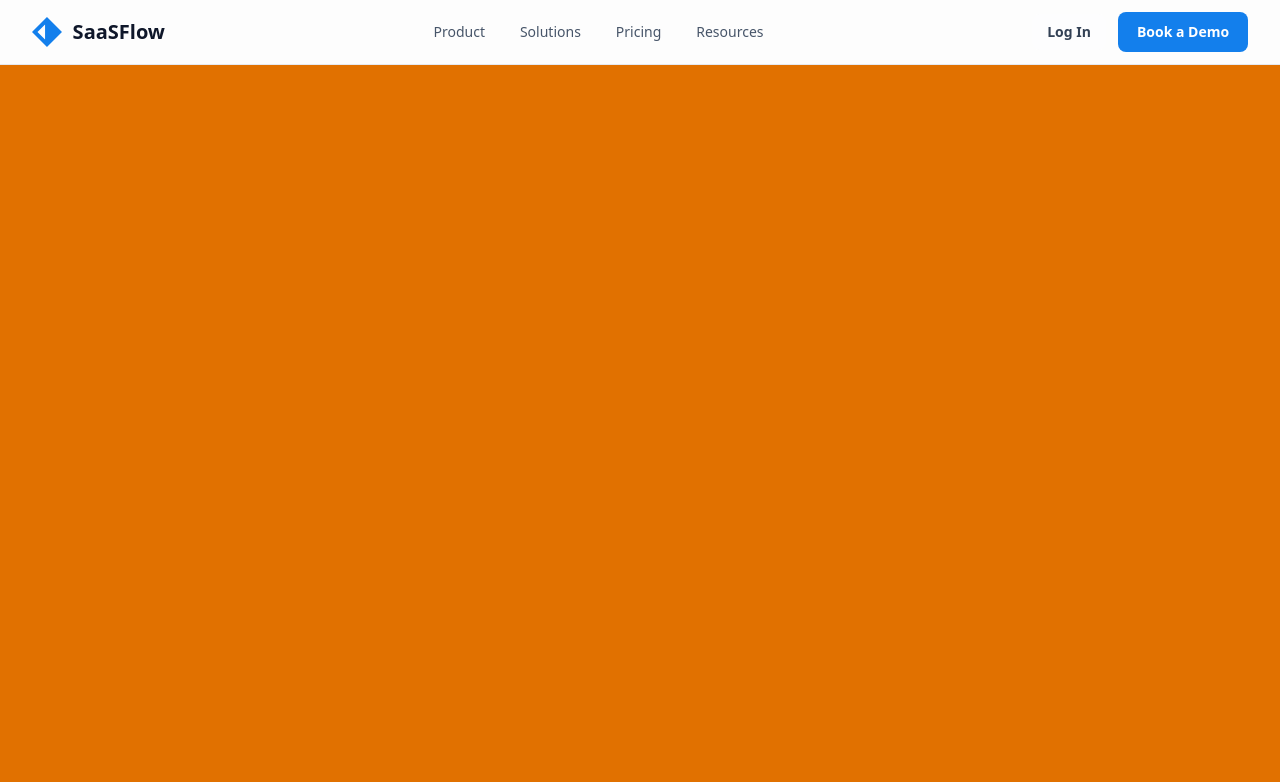
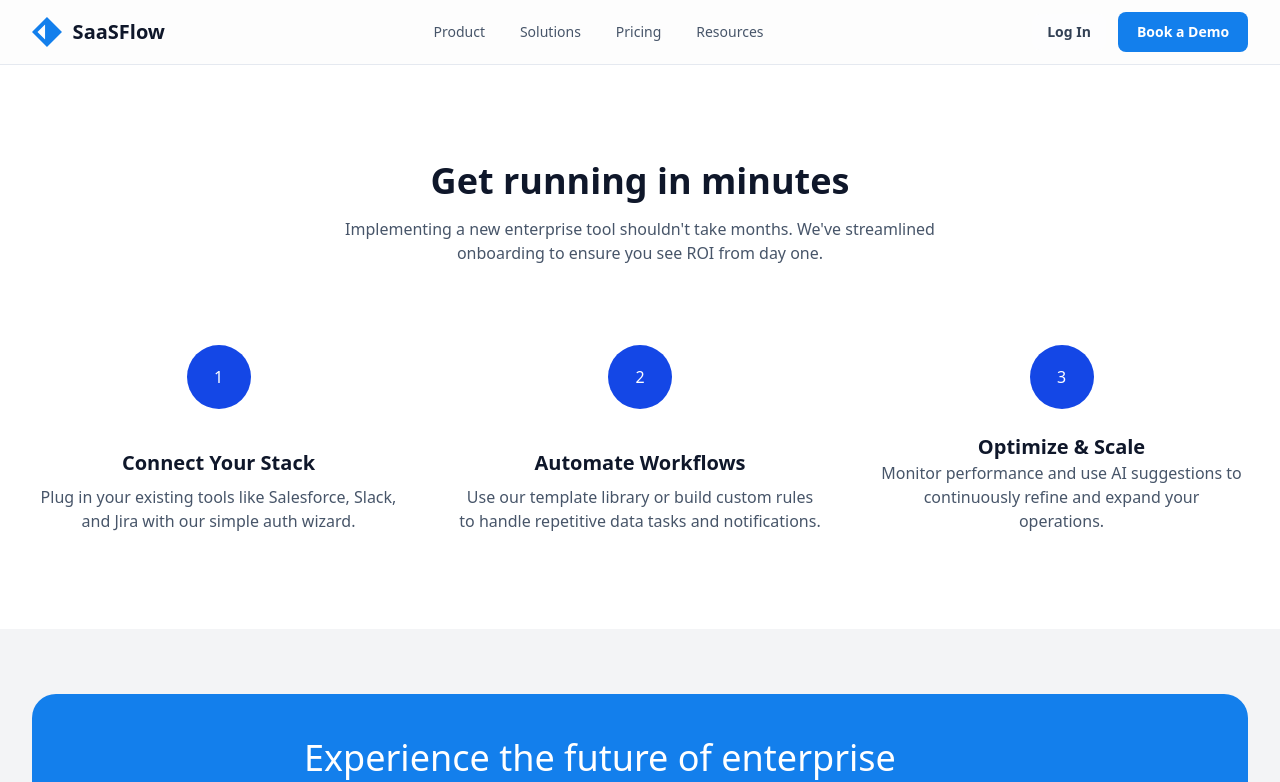
Before and after one commit to pan6603/my-company-site, a Next.js app: page /product in a window 1280 px wide. Shown: the top 782 px of the page. Built offline with nearby package versions, Linux system fonts and the light colour scheme.

Commit message:
HowItWorksSection 구현

```diff
--- a/app/(marketing)/page.tsx
+++ b/app/(marketing)/page.tsx
@@ -9,7 +9,13 @@ export default function Home() {
       <HeroSection />
       <SocialProofBar />
       <FeaturesGrid />
-      <CTA />
+      <CTA
+        title="Ready to transform your workflow?"
+        description="Join thousands of teams who trust SaaSFlow to power their business. Start your 14-day free trial today."
+        primaryText="Start Free Trial"
+        secondaryText="Contact Sales"
+      />
+
     </>
   );
 }
--- a/app/product/page.tsx
+++ b/app/product/page.tsx
@@ -1,11 +1,21 @@
-
+import HowItWorksSection from "@/components/sections/HowItWorksSection";
+import CTA from "@/components/sections/CTA";
 
 
 
 export default function ProductPage() {
     return (
         <>
-            <div className="w-full max-w-[1440px] h-[5291px] bg-amber-600"></div>
+            <div className="w-full max-w-[1440px] h-[5291px] bg-gray-100">
+
+                <HowItWorksSection />
+                <CTA
+                    title="Experience the future of enterprise agility."
+                    description="Join 10,000+ teams automating their success. No credit card required to start."
+                    primaryText="Start Your 14-Day Free Trial"
+                    secondaryText="Talk to Our Experts"
+                />
+            </div>
         </>
     )
 }
--- a/components/sections/CTA.tsx
+++ b/components/sections/CTA.tsx
@@ -1,27 +1,36 @@
+
+type CTAProps = {
+  title: string
+  description: string
+  primaryText: string
+  secondaryText: string
+}
 
 
-
-
-export default function CTA() {
+export default function CTA({
+    title,
+    description,
+    primaryText,
+    secondaryText,
+}: CTAProps) {
     return (
         <>
             <div className="w-full max-w-[1216px] h-[346px] bg-[#137FEC] rounded-3xl mt-[65px] m-auto flex justify-center items-center">
                 <div className="w-full max-w-[672px] h-[218px] flex flex-col justify-between items-center">
                     <div className="w-full max-w-[672px] h-[40px] text-[#FFFFFF] text-4xl flex justify-center items-center">
-                        Ready to transform your workflow?
+                        {title}
                     </div>
 
                     <div className="w-full max-w-[672px] h-[56px] text-center text-[#FFFFFF] text-lg">
-                        Join thousands of teams who trust SaaSFlow to power their business. Start <br />
-                        your 14-day free trial today.
+                        {description}
                     </div>
 
                     <div className="w-full max-w-[672px] h-[74px] flex justify-center items-center gap-2">
-                        <button className="w-full max-w-[180px] h-[58px] bg-[#FFFFFF] text-[##137FEC] font-bold text-base rounded-lg cursor-pointer">
-                            Start Free Trial
+                        <button className="w-max h-[58px] bg-[#FFFFFF] text-[##137FEC] font-bold text-base rounded-lg cursor-pointer px-8 py-[17px]">
+                            {primaryText}
                         </button>
                         <button className="w-full max-w-[176px] h-[58px] bg-[#137FEC] text-[#FFFFFF] border border-white font-bold text-base rounded-lg cursor-pointer">
-                            Contact Sales
+                            {secondaryText}
                         </button>
                     </div>
                 </div>
--- /dev/null
+++ b/components/sections/HowItWorksSection.tsx
@@ -0,0 +1,36 @@
+import StepCard, { STEPS } from "@/components/ui/card/StepCard"
+
+export default function HowItWorksSection() {
+  return (
+    <section className="w-full bg-white flex items-center justify-center">
+      <div className="w-full max-w-[1440px] h-[564px] flex items-center justify-center">
+        <div className="w-full max-w-[1280px] h-[372px] flex flex-col items-center justify-between">
+          {/* Header */}
+          <div className="w-full max-w-[1216px] flex flex-col items-center gap-4">
+            <h2 className="text-[#0F172A] text-4xl font-bold text-center">
+              Get running in minutes
+            </h2>
+
+            <p className="max-w-[672px] text-center text-[#475569]">
+              Implementing a new enterprise tool shouldn&apos;t take months.
+              We&apos;ve streamlined onboarding to ensure you see ROI from day
+              one.
+            </p>
+          </div>
+
+          {/* Steps */}
+          <div className="w-full max-w-[1216px] h-[188px] flex items-center justify-between">
+            {STEPS.map((item) => (
+              <StepCard
+                key={item.step}
+                step={item.step}
+                title={item.title}
+                description={item.description}
+              />
+            ))}
+          </div>
+        </div>
+      </div>
+    </section>
+  )
+}
--- /dev/null
+++ b/components/ui/card/StepCard.tsx
@@ -0,0 +1,44 @@
+type StepCardProps = {
+  step: number
+  title: string
+  description: string
+}
+
+export const STEPS: StepCardProps[] = [
+  {
+    step: 1,
+    title: "Connect Your Stack",
+    description:
+      "Plug in your existing tools like Salesforce, Slack, and Jira with our simple auth wizard.",
+  },
+  {
+    step: 2,
+    title: "Automate Workflows",
+    description:
+      "Use our template library or build custom rules to handle repetitive data tasks and notifications.",
+  },
+  {
+    step: 3,
+    title: "Optimize & Scale",
+    description:
+      "Monitor performance and use AI suggestions to continuously refine and expand your operations.",
+  },
+]
+
+export default function StepCard({ step, title, description }: StepCardProps) {
+  return (
+    <div className="w-full max-w-[373px] h-[188px] flex flex-col items-center justify-between">
+      <div className="w-full max-w-[64px] h-[96px] flex items-start justify-center">
+        <div className="w-[64px] h-[64px] bg-blue-700 text-white rounded-full flex items-center justify-center">
+          {step}
+        </div>
+      </div>
+
+      <h4 className="text-center text-[#0F172A] font-bold text-xl">{title}</h4>
+
+      <p className="max-w-[362px] text-center text-[#475569] text-base">
+        {description}
+      </p>
+    </div>
+  )
+}
```
